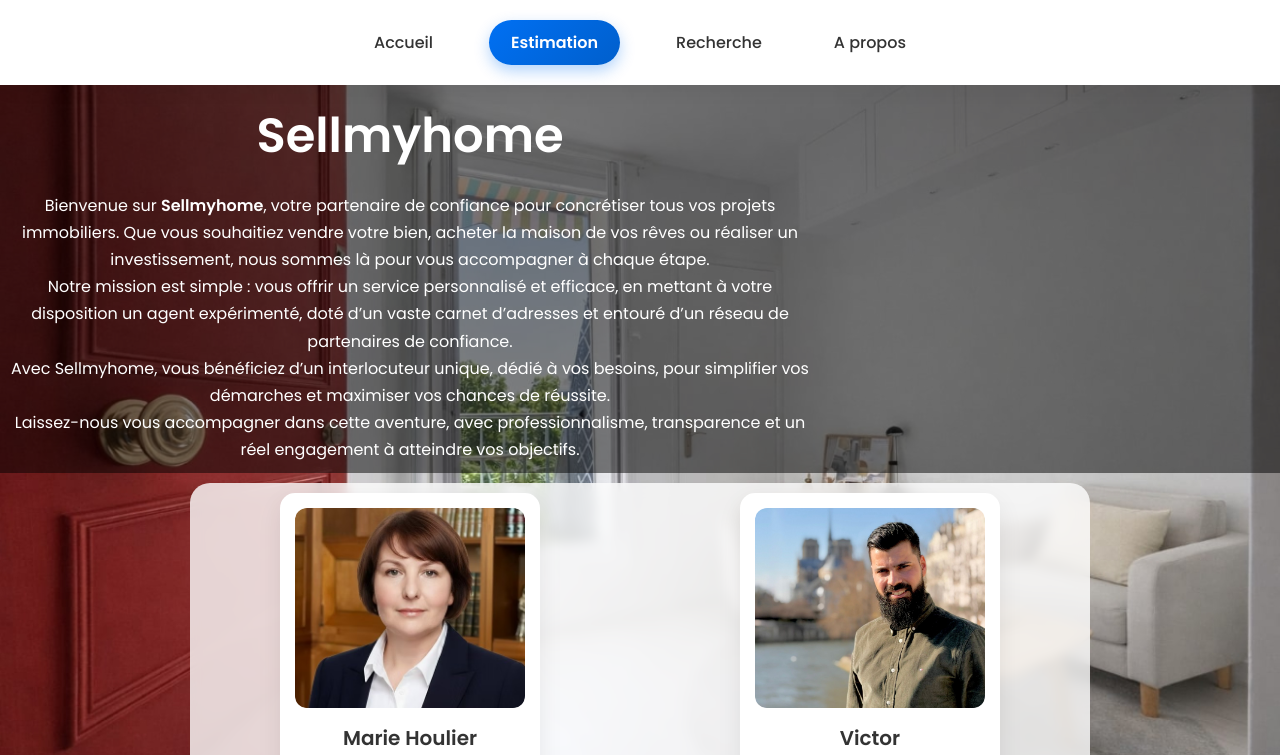
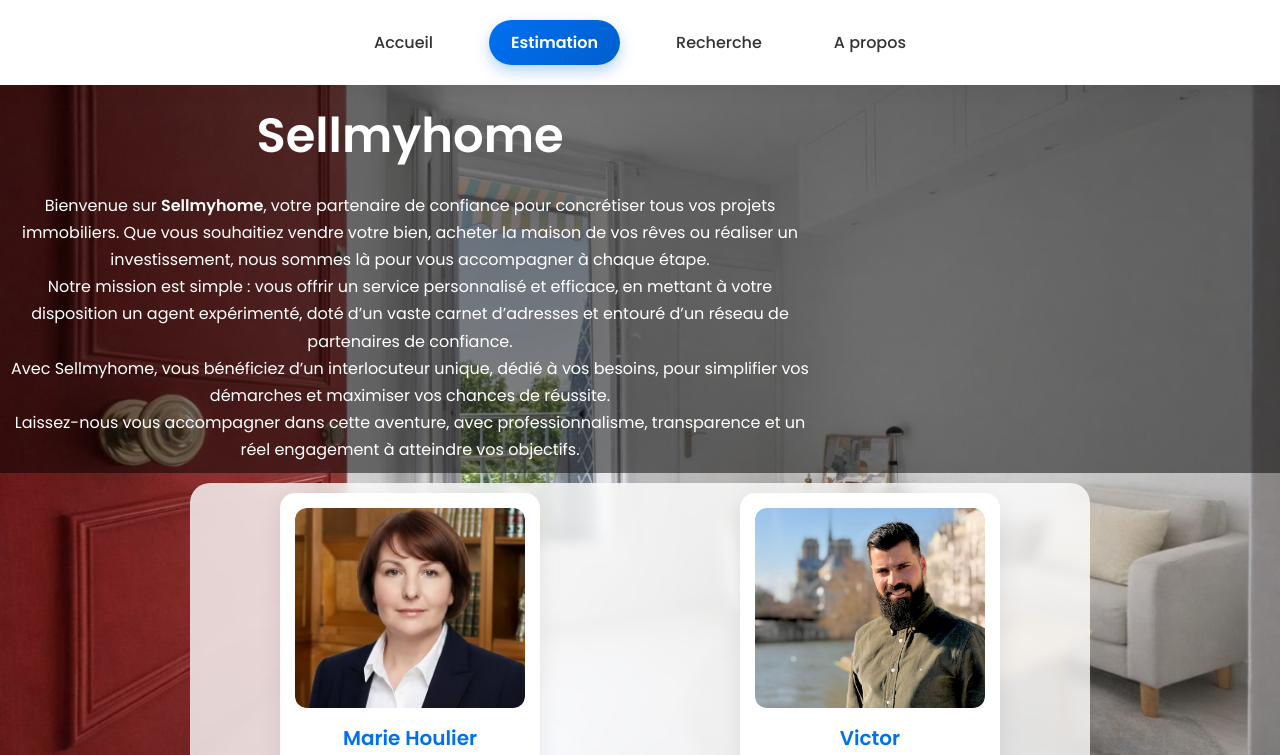
Before and after one commit to Juju-kpi/estimation_immo, a Next.js app: page /presentation in a window 1280 px wide. Shown: the top 755 px of the page. Built offline with nearby package versions, Linux system fonts and the light colour scheme.

Commit message:
Update globals.css

```diff
--- a/app/globals.css
+++ b/app/globals.css
@@ -549,7 +549,7 @@ body {
 
 .presentation-hero {
   position: relative;
-  padding: 10px 20px 10px 10px;
+  padding: 10px 10px 10px 10px;
   text-align: center;
   color: white;
 }
@@ -579,6 +579,9 @@ body {
   padding: 10px 10px;
   flex-wrap: wrap;
 }
+.presentation-agents .agent-card h3 {
+  color: #0070f3; /* bleu */
+}
 
 .agent-card.large {
   max-width: 400px;
```
